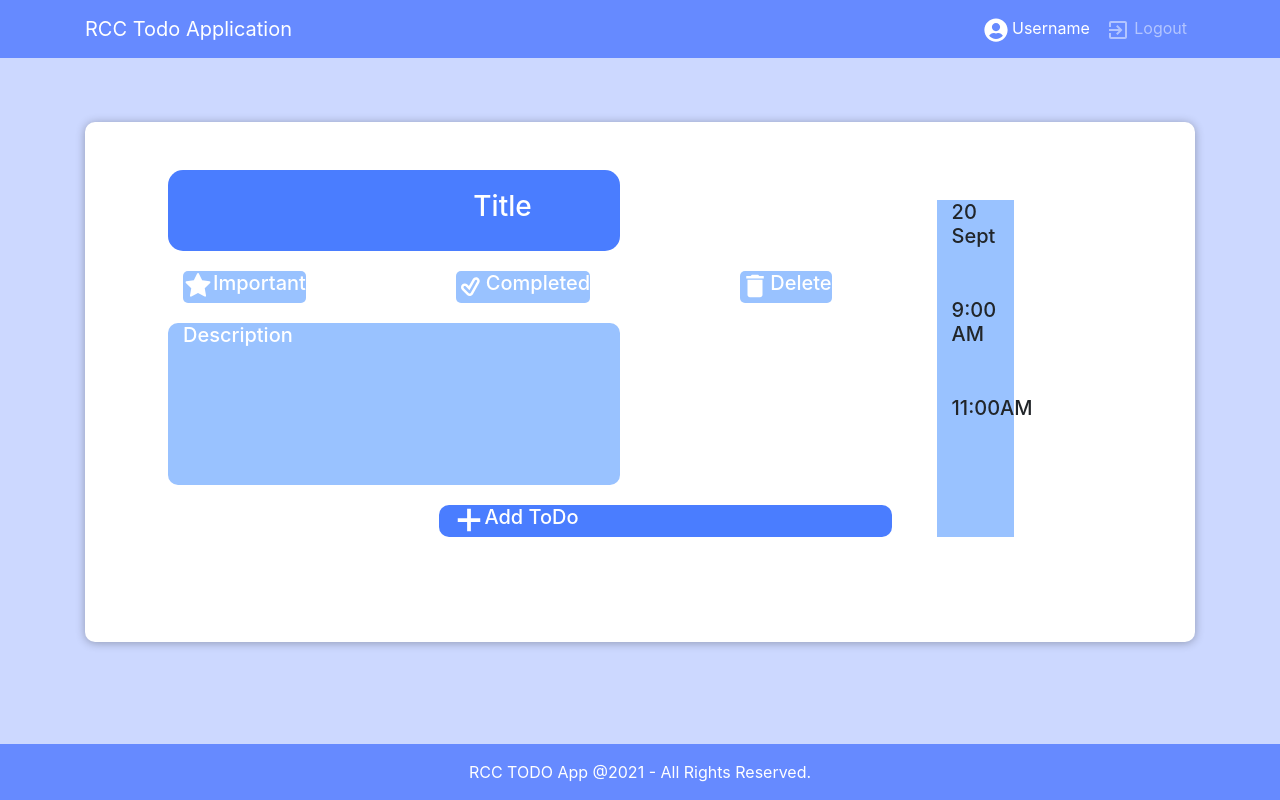
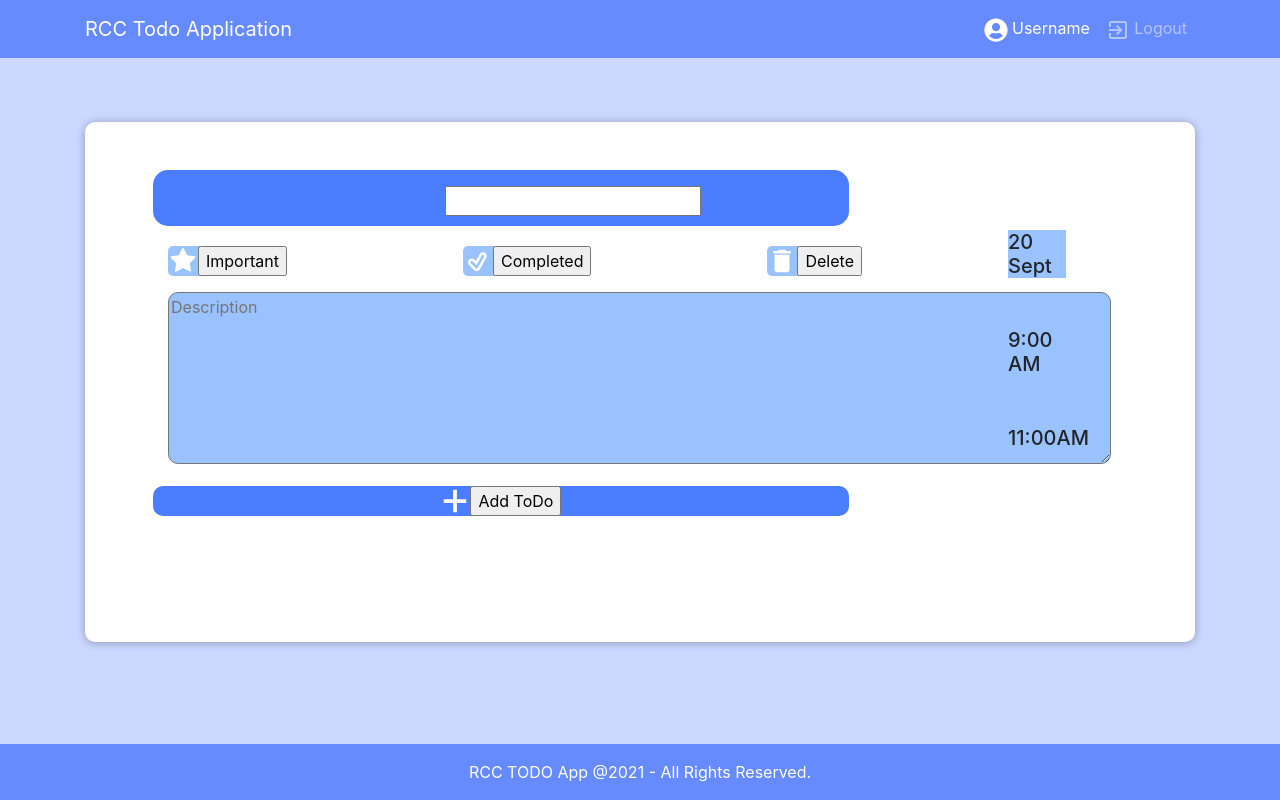
Before and after one commit to RCC-MRU/todo-app-frontend, a React (Create React App) app: page /descriptionPage in a window 1280 px wide. Built offline with nearby package versions, Linux system fonts and the light colour scheme.

Commit message:
created input for title,description and buttons for tags,addtodo

```diff
--- a/src/Components/DescriptionPage.jsx
+++ b/src/Components/DescriptionPage.jsx
@@ -9,50 +9,50 @@ const DescriptionPage = () => {
     <React.Fragment>
       <div className="container">
         <div className="white-box">
-          <div className="detailed-Todo">
-            <div className="description">
+          <div className="row">
+            <div className="description col-md-10">
               <div className="row">
-                <div className="title col-8 col-sm-8 col-md-8 col-lg-8 col-xl-8">
-                  <h3>Title</h3>
+                <div className="title col-md-10 ">
+                  <input type="text" id="title" name="title"/>
                 </div>
               </div>
               <div className="row">
-                <div className="tags col-8 col-sm-8 col-md-8 col-lg-8 col-xl-8">
-                  <div className="important">
-                    <AiFillStar size="30" />
-                    <h5>Important</h5>
+                <div className="tags col-md-10 ">
+                  <div className="important ">
+                    <AiFillStar size="30"/>
+                    <input type="button" value="Important" id=""/>
                   </div>
-                  <div className="completed">
+                  <div className="completed ">
                     <TiTickOutline size="30" />
-                    <h5>Completed</h5>
+                    <input type="button" value="Completed" id=""/>
                   </div>
-                  <div className="delete">
+                  <div className="delete ">
                     <MdDelete size="30" />
-                    <h5>Delete</h5>
+                    <input type="button" value="Delete" id=""/>
                   </div>
                 </div>
               </div>
               <div className="row">
-                <div className="description-of-task col-8 col-sm-8 col-md-8 col-lg-8 col-xl-8">
-                  <h5>Description</h5>
+                <div className="description-of-task col-md-10">
+                  <textarea name="description" id="description" cols="90" rows="6" placeholder="Description"></textarea>
                 </div>
               </div>
               <div className="row">
-                <div className="addTodo col-8 col-sm-8 col-md-8 col-lg-8 col-xl-8">
+                <div className="add-todo col-md-10">
                   <GoPlus size="30" />
-                  <h5>Add ToDo</h5>
+                  <input type="button" value="Add ToDo" id=""/>
                 </div>
               </div>
             </div>
             <div className="row">
-              <div className="timeAndDate col-4 col-sm-4 col-md-4 col-lg-4 col-xl-4">
+              <div className="time-and-date col-md-8">
                 <div className="date">
                   <h5>20 Sept</h5>
                 </div>
-                <div className="startTime">
+                <div className="start-time">
                   <h5>9:00 AM</h5>
                 </div>
-                <div className="endTime">
+                <div className="end-time">
                   <h5>11:00AM</h5>
                 </div>
               </div>
--- a/src/Styles/Todos.css
+++ b/src/Styles/Todos.css
@@ -18,9 +18,9 @@
 }
 
 .title{
-  padding-left: 45%;
-  padding-top:20px;
-  padding-bottom:20px;
+  padding-left: 35%;
+  padding-top:2vh;
+  padding-bottom:10px;
   margin-bottom: 20px;
   background-color: #4A7DFF;
   border-radius: 15px;
@@ -36,7 +36,7 @@
 
 .completed{
   display:flex;
-  margin-left: 150px;
+  margin-left: 22vh;
   background-color: #99C2FF;
   border-radius: 5px;
   color: white;
@@ -44,7 +44,7 @@
 
 .delete{
   display:flex;
-  margin-left: 150px;
+  margin-left: 22vh;
   background-color: #99C2FF;
   border-radius: 5px;
   color: white;
@@ -58,44 +58,55 @@
   display:flex;
 }
 
-.description-of-task{
-  margin-top: 20px;
+/* .description-of-task{
+  margin-top: 2vh;
   padding-bottom: 130px;
   background-color: #99C2FF;
   border-radius: 10px;
   color: white;
+} */
+
+.description-of-task textarea{
+  margin-top: 2vh;
+  padding-bottom: 3vh;
+  background-color: #99C2FF;
+  border-radius: 10px;
 }
 
-.addTodo{
-  margin-left: 40%;
-  margin-right: 40%;
-  margin-top:20px;
+.add-todo{
+  /* padding-left: 5px; */
+  margin-top:2vh;
   background-color: #4A7DFF;
   border-radius: 10px;
   color: white;
-
+  display:flex;
+  justify-content: center;
 }
 
-.detailed-Todo{
+/* .detailed-todo{
   display: flex;
-}
+} */
 
 .description{
   padding-left: 50px;
 }
 
-.timeAndDate{
-  margin-left: 120px;
-  margin-top: 30px;
-  background-color: #99C2FF;
+.time-and-date{
+  margin-left: 20px;
+  margin-top: 10px;
 }
 
-.startTime h5{
+.date{
   margin-top: 50px;
   background-color: #99C2FF;
 }
 
-.endTime h5{
+.start-time{
   margin-top: 50px;
   background-color: #99C2FF;
 }
+
+.end-time{
+  margin-top: 50px;
+  background-color: #99C2FF;
+}
```
